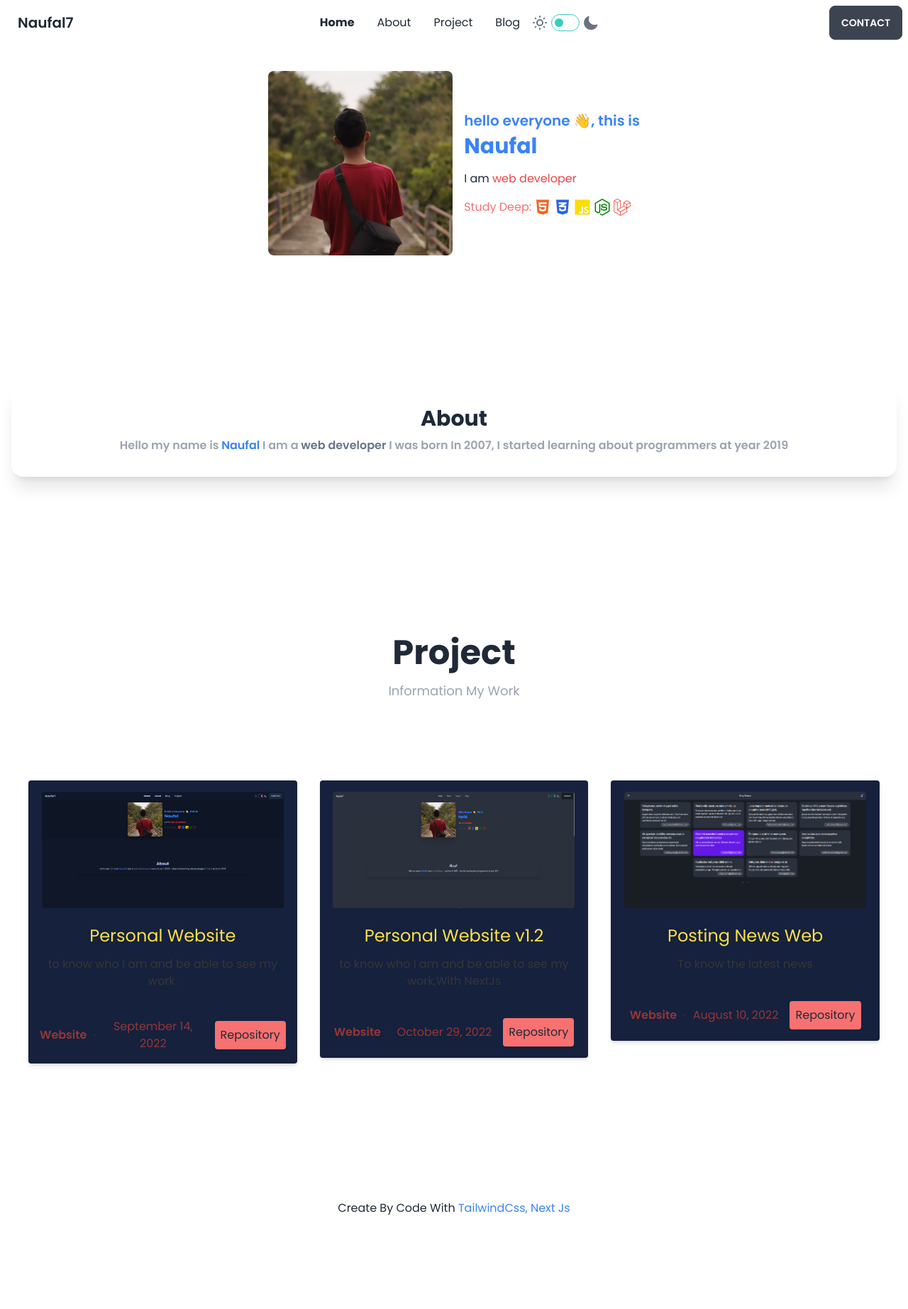
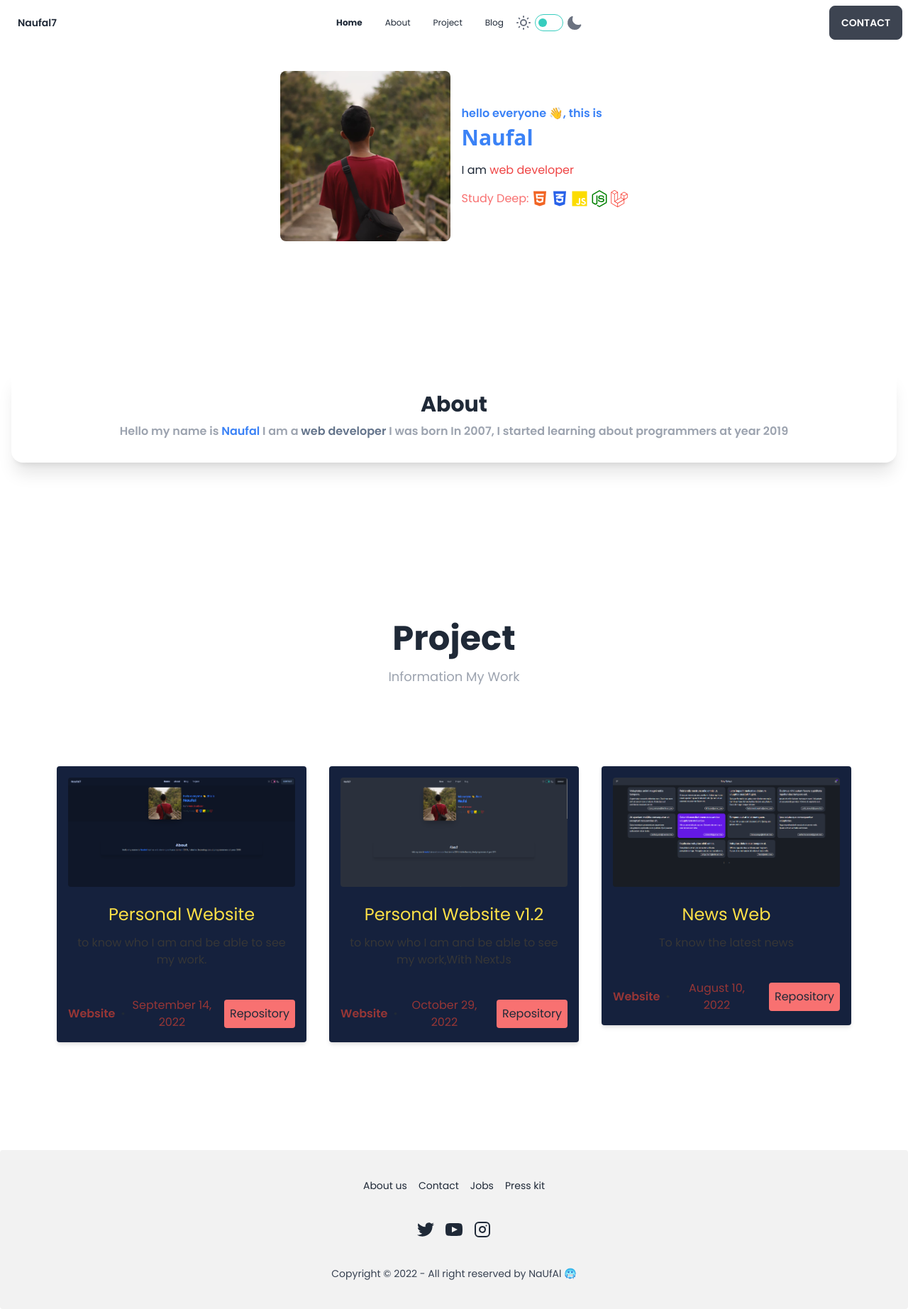
Before and after one commit to NaufalXDs/naufal, a Next.js app: page / in a window 1280 px wide. Shown: the whole page at 71% size. Before the commit the page ends 1755 px from the top, so only its background shows below. Built offline with nearby package versions, Linux system fonts and the light colour scheme.

Commit message:
chage size

```diff
--- a/components/Footer.js
+++ b/components/Footer.js
@@ -1,13 +1,44 @@
+import Link from "next/link";
+
 export default function Footer() {
   return (
-    <footer className="py-10 text-center text-base">
-      <p className="tooltip" data-tip="">
-        Create By Code With{" "}
-        <a href="https://tailwindcss.com" rel="noreferrer" target="_blank" className="text-blue-500">
-          TailwindCss,
-        </a>
-        <a href="https://nextjs.org" className="text-blue-500"> Next Js</a>
-      </p>
+    <footer className="footer footer-center p-10 bg-base-200 text-base-content rounded">
+      <div className="grid grid-flow-col gap-4">
+        <a className="link link-hover" href="#About">About us</a>
+        <a className="link link-hover" href="mailto:naufal@naufalxd.xyz">Contact</a>
+        <a className="link link-hover cursor-not-allowed">Jobs</a>
+        <a className="link link-hover cursor-not-allowed">Press kit</a>
+      </div>
+      <div>
+        <div className="grid grid-flow-col gap-4">
+          <Link href="https://twitter.com/Naufal_banh">
+            <a target="_blank" rel="noopener noreferrer">
+              <svg xmlns="http://www.w3.org/2000/svg" width="24" height="24" viewBox="0 0 24 24" className="fill-current">
+                <path d="M24 4.557c-.883.392-1.832.656-2.828.775 1.017-.609 1.798-1.574 2.165-2.724-.951.564-2.005.974-3.127 1.195-.897-.957-2.178-1.555-3.594-1.555-3.179 0-5.515 2.966-4.797 6.045-4.091-.205-7.719-2.165-10.148-5.144-1.29 2.213-.669 5.108 1.523 6.574-.806-.026-1.566-.247-2.229-.616-.054 2.281 1.581 4.415 3.949 4.89-.693.188-1.452.232-2.224.084.626 1.956 2.444 3.379 4.6 3.419-2.07 1.623-4.678 2.348-7.29 2.04 2.179 1.397 4.768 2.212 7.548 2.212 9.142 0 14.307-7.721 13.995-14.646.962-.695 1.797-1.562 2.457-2.549z"></path>
+              </svg>
+            </a>
+          </Link>
+          <Link href="https://youtube.com">
+            <a target="_blank" rel="noopener noreferrer">
+              <svg xmlns="http://www.w3.org/2000/svg" width="24" height="24" viewBox="0 0 24 24" className="fill-current">
+                <path d="M19.615 3.184c-3.604-.246-11.631-.245-15.23 0-3.897.266-4.356 2.62-4.385 8.816.029 6.185.484 8.549 4.385 8.816 3.6.245 11.626.246 15.23 0 3.897-.266 4.356-2.62 4.385-8.816-.029-6.185-.484-8.549-4.385-8.816zm-10.615 12.816v-8l8 3.993-8 4.007z"></path>
+              </svg>
+            </a>
+          </Link>
+          <Link href="https://instagram.com/naufal.banh_">
+            <a target="_blank" rel="noopener noreferrer">
+              <svg xmlns="http://www.w3.org/2000/svg" width="24" height="24" viewBox="0 0 24 24" fill="none" stroke="currentColor" stroke-width="2" stroke-linecap="round" stroke-linejoin="round" className="feather feather-instagram">
+                <rect x="2" y="2" width="20" height="20" rx="5" ry="5" />
+                <path d="M16 11.37A4 4 0 1 1 12.63 8 4 4 0 0 1 16 11.37z" />
+                <line x1="17.5" y1="6.5" x2="17.51" y2="6.5" />
+              </svg>
+            </a>
+          </Link>
+        </div>
+      </div>
+      <div>
+        <p className="text-gray-700">Copyright © 2022 - All right reserved by NaUfAl 🥶</p>
+      </div>
     </footer>
   );
 }
--- a/components/Hero.js
+++ b/components/Hero.js
@@ -3,10 +3,10 @@ export default function Hero() {
   return (
     <div className="hero min-h-67 p-5" id="Home">
       <div className="md:hero-content flex-col lg:flex-row sm:justify-center">
-        <img src="/Naufal.png" width="260" height="260" alt="Naufal From Github" className="max-w-sm rounded-lg" />
+        <img src="/Naufal.png" width="240" height="260" alt="Naufal From Github" className="max-w-sm rounded-lg" />
         <div>
-          <h2 className="text-base font-semibold text-blue-500 md:mt-0 mt-2 md:text-xl md:text-left text-center">
-            hello everyone 👋, this is<span className="mt-1 block text-4xl font-bold text-dark lg:text-3xl lg:text-start text-center">Naufal</span>
+          <h2 className="text-sm lg:text-base font-semibold text-blue-500 md:mt-0 mt-2 md:text-xl md:text-left text-center">
+            hello everyone 👋, this is<span className="mt-1 block text-4xl font-bold text-dark lg:text-3xl lg:text-start text-center font-sans">Naufal</span>
           </h2>
           <p className="py-4 text-center lg:text-start">
             I am <span className="text-red-500">web developer </span>
--- a/components/Navbar.js
+++ b/components/Navbar.js
@@ -2,7 +2,7 @@ import Link from "next/link";
 
 export default function Navbar() {
   return (
-    <div className="navbar bg-base-100 animate__animated animate__bounce bg-transparent">
+    <div className="navbar bg-base-100 animate__animated animate__bounce bg-transparent text-xs">
       <div className="navbar-start mx-auto">
         <div className="dropdown">
           <label tabIndex="0" className="btn btn-ghost lg:hidden">
@@ -55,7 +55,7 @@ export default function Navbar() {
             </li>
           </ul>
         </div>
-        <a className="btn btn-ghost normal-case text-xl" href="/pages/index.js">
+        <a className="btn btn-ghost normal-case text-md" href="/pages/index.js">
           Naufal7
         </a>
       </div>
@@ -105,7 +105,7 @@ export default function Navbar() {
       </div>
 
       <div className="navbar-end gap-3">
-        <a className="btn font-semibold lg:hover:shadow-md" href="mailto:naufal@naufalxd.xyz">
+        <a className="btn text-md lg:hover:shadow-md" href="mailto:naufal@naufalxd.xyz">
           Contact
         </a>
       </div>
--- a/pages/index.js
+++ b/pages/index.js
@@ -24,7 +24,7 @@ export default function Home() {
         </div>
       </div>
       {/* Post Project */}
-      <section id="Project" className="pt-36 pb-32">
+      <section id="Project" className="pt-36 pb-32 p-10">
         <div className="container mx-auto px-10">
           <div className="w-full px-4">
             <div className="mx-auto mb-16 max-w-xl text-center">
--- a/utils/Post.json
+++ b/utils/Post.json
@@ -21,7 +21,7 @@
         "id": 3,
         "thumbnail": "/thumbnail-3.png",
         "date": "August 10, 2022",
-        "title": "Posting News Web",
+        "title": "News Web",
         "shortDescription": "To know the latest news",
         "category": "Website",
         "link": "https://github.com/NaufalXDs/NavNews"
```
